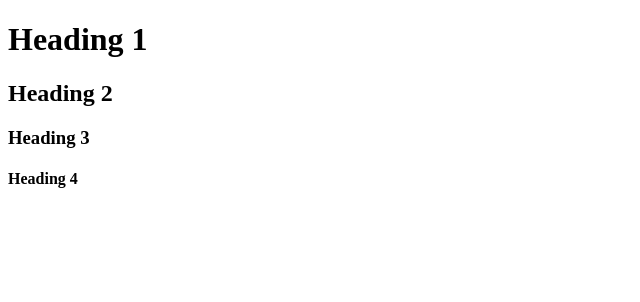
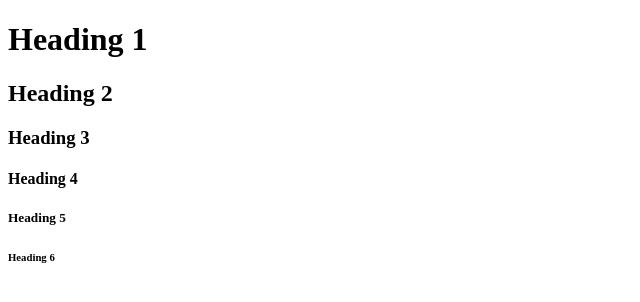
Before and after one commit to TusharKhatale16/my-first-practice-repo, a plain HTML site: page index.html in a window 1280 px wide. Shown: the whole page, without its empty margins (0-640 px from the left). Drawn offline with Linux system fonts and the light colour scheme.

Commit message:
h5 and h6 added

```diff
--- a/index.html
+++ b/index.html
@@ -8,5 +8,7 @@
     <h2>Heading 2</h2>
     <h3>Heading 3</h3>
     <h4>Heading 4</h4>
+    <h5>Heading 5</h5>
+    <h6>Heading 6</h6>
 </body>
 </html>
```
